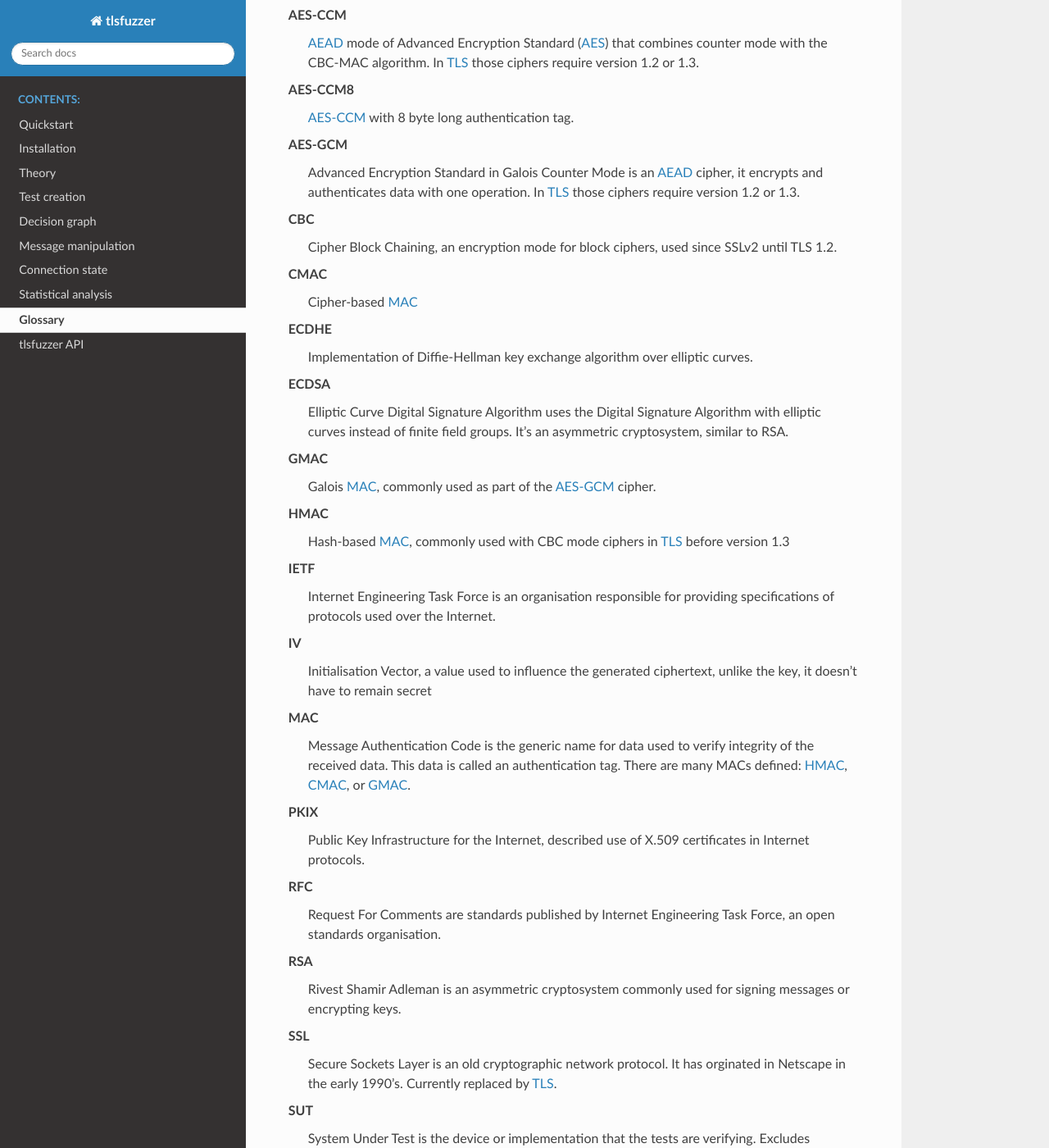
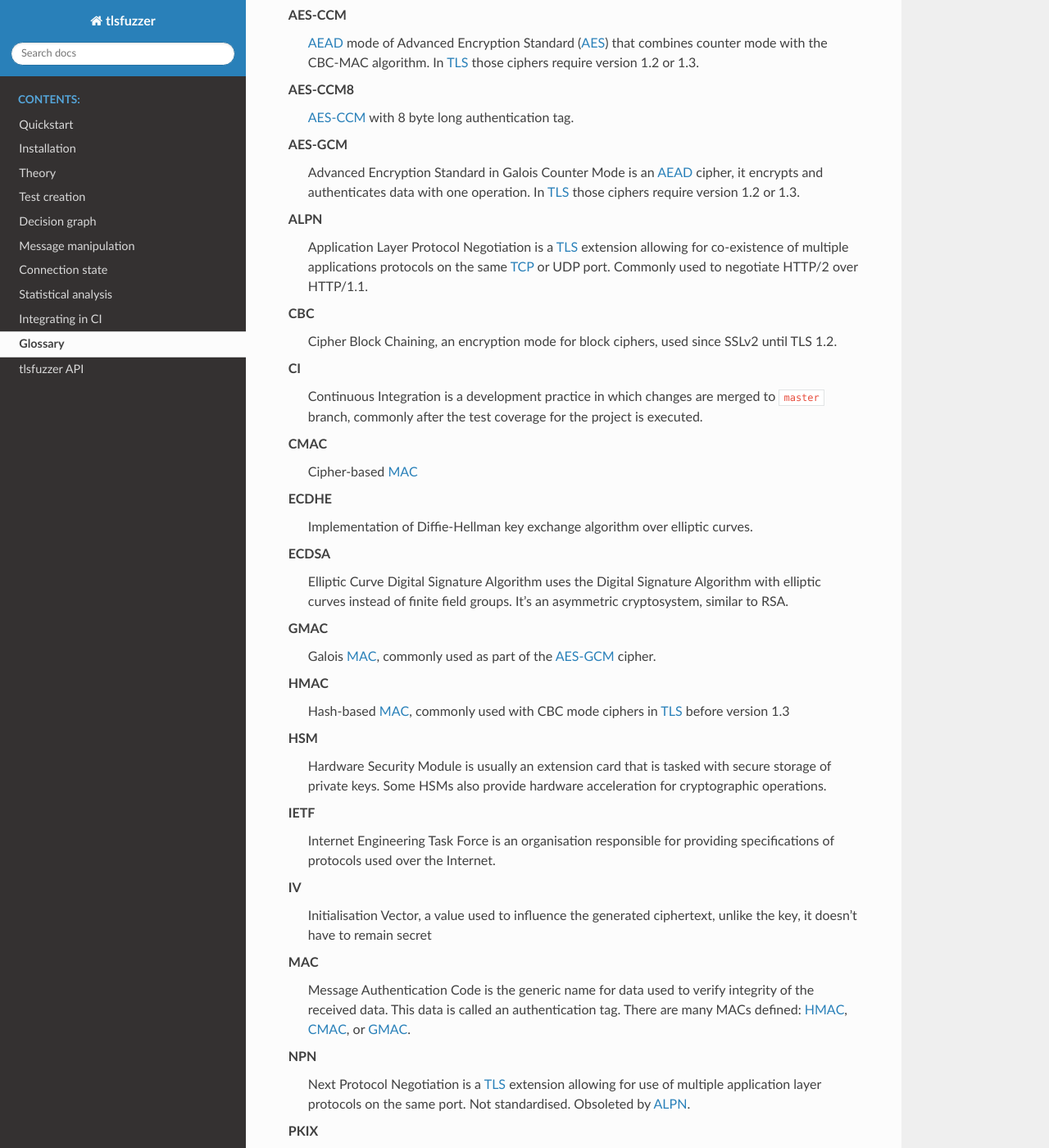
Before and after one commit to tlsfuzzer/tlsfuzzer, a Sphinx documentation site: the page built from docs/source/glossary.rst, in a window 1280 px wide and 1400 px high, scrolled down 356 px. Shown: the whole window at 82% size. Built offline with Sphinx 7.4.7 and the Read the Docs theme 2.0.0, drawn with Linux system fonts in a browser that asks for light colours; formulas are drawn with MathJax 3; some of the changed text lies outside the part shown.

Commit message:
document integrating tlsfuzzer in CI

```diff
--- a/docs/source/glossary.rst
+++ b/docs/source/glossary.rst
@@ -94,3 +94,30 @@ Glossary
    CBC
      Cipher Block Chaining, an encryption mode for block ciphers, used
      since SSLv2 until TLS 1.2.
+
+   CI
+     Continuous Integration is a development practice in which changes are
+     merged to ``master`` branch, commonly after the test coverage for the
+     project is executed.
+
+   SNI
+     Server Name Indication, also known as ``server_name``, is a :term:`TLS`
+     extension for negotiatiating connections to "Virtual Hosts". It allows
+     a server to distinguish requests for different hostnames sharing a
+     single IP address.
+
+   ALPN
+     Application Layer Protocol Negotiation is a :term:`TLS` extension
+     allowing for co-existence of multiple applications protocols on the same
+     :term:`TCP` or :term:`UDP` port. Commonly used to negotiate HTTP/2 over
+     HTTP/1.1.
+
+   NPN
+     Next Protocol Negotiation is a :term:`TLS` extension allowing for use
+     of multiple application layer protocols on the same port. Not
+     standardised. Obsoleted by :term:`ALPN`.
+
+   HSM
+     Hardware Security Module is usually an extension card that is tasked with
+     secure storage of private keys. Some HSMs also provide hardware
+     acceleration for cryptographic operations.
--- a/docs/source/index.rst
+++ b/docs/source/index.rst
@@ -42,6 +42,7 @@ to see wanted, but not yet implemented features.
    modifying-messages
    connection-state
    statistical-analysis
+   ci-integration
    glossary
    modules
 
--- a/docs/source/theory.rst
+++ b/docs/source/theory.rst
@@ -114,6 +114,8 @@ performed the expected error checking.
    focus on checking if the server behaves as expected, even when they use
    random data for it.
 
+.. _checking-alerts:
+
 Checking alerts
 ---------------
 
```
Also changed, not shown: docs/source/ci-integration.rst (added, +172 -0 lines), 1 other file.
